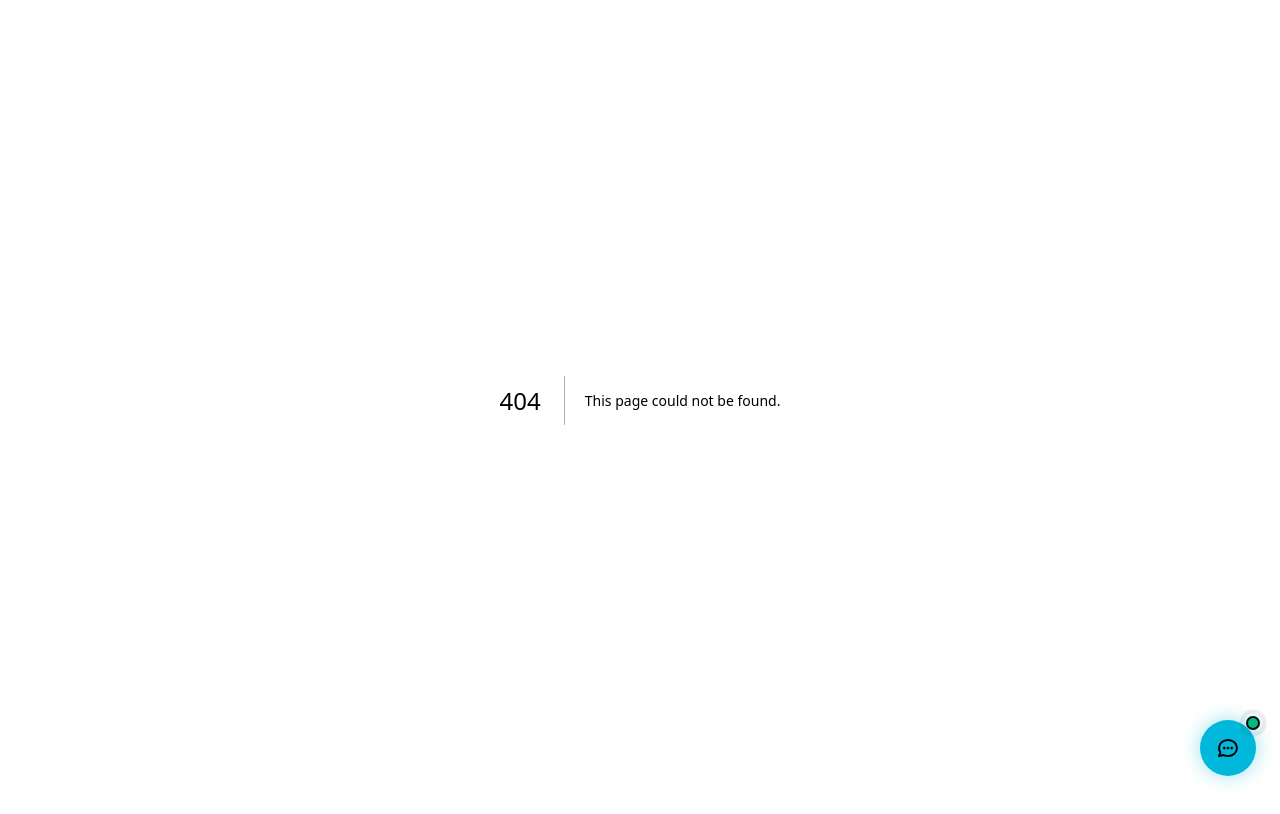
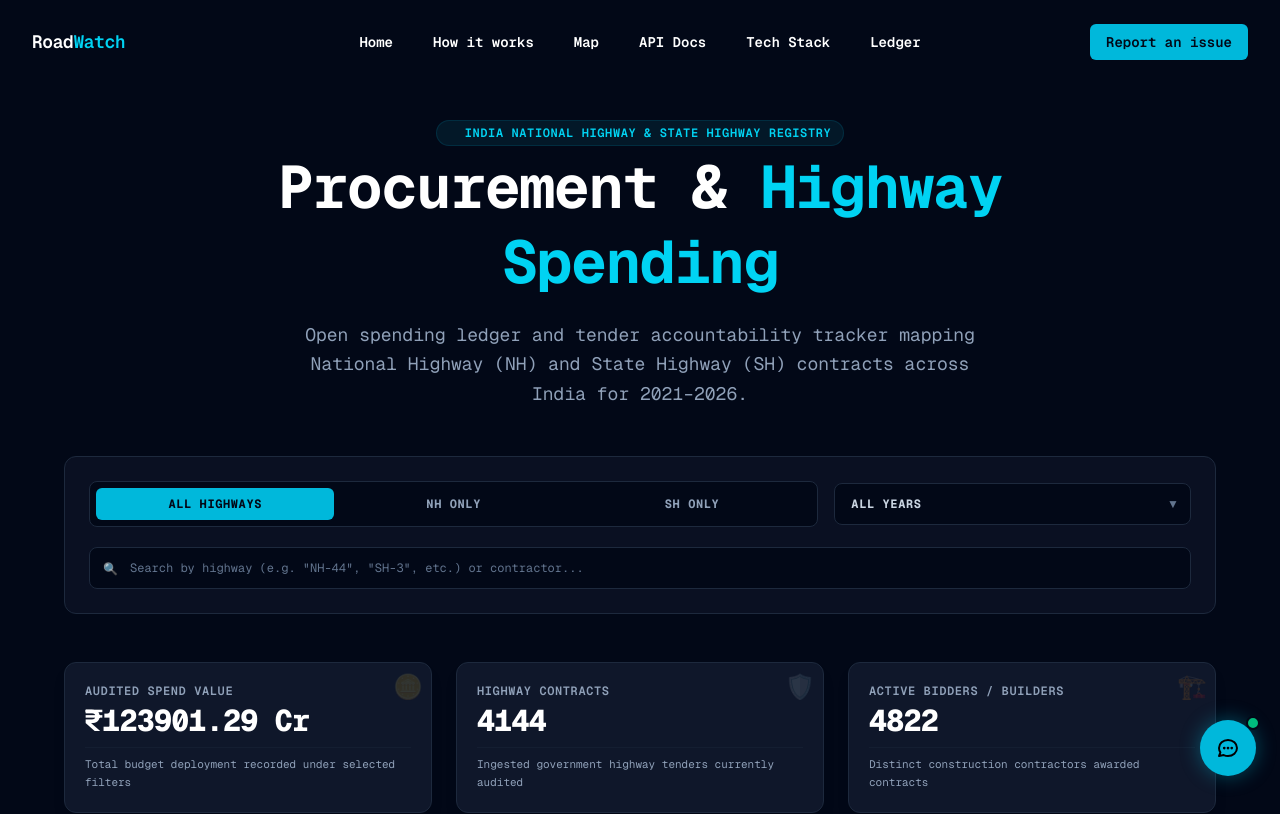
Before and after one commit to eklavyadev/roadwatch, a Next.js app: page /ledger in a window 1280 px wide. Before the commit this address had no page. Shown: the top 814 px of the page. Built offline with nearby package versions, Linux system fonts and the light colour scheme.

Commit message:
Updated paging, changed impact to ledger

```diff
--- a/app/impact/page.tsx
+++ b/app/ledger/page.tsx
@@ -30,7 +30,7 @@ const STATES_LIST = [
   'Telangana', 'Tripura', 'Uttar Pradesh', 'Uttarakhand', 'West Bengal'
 ].sort();
 
-export default function ImpactPage() {
+export default function LedgerPage() {
   const [contracts, setContracts] = useState<ContractRecord[]>([]);
   const [loading, setLoading] = useState(true);
   const [toast, setToast] = useState<{ message: string; type: 'success' | 'error' | 'info' } | null>(null);
@@ -46,7 +46,7 @@ export default function ImpactPage() {
 
   // Pagination State
   const [currentPage, setCurrentPage] = useState<number>(1);
-  const [itemsPerPage, setItemsPerPage] = useState<number>(1500);
+  const [itemsPerPage, setItemsPerPage] = useState<number>(500);
 
   // Statistics/aggregates derived from loaded state
   const [aggregates, setAggregates] = useState({
@@ -388,7 +388,6 @@ export default function ImpactPage() {
                         <option value={50}>50</option>
                         <option value={100}>100</option>
                         <option value={500}>500</option>
-                        <option value={1500}>1500</option>
                       </select>
                       <span>per page</span>
                     </div>
--- a/components/navbar.tsx
+++ b/components/navbar.tsx
@@ -10,7 +10,7 @@ const navigation = [
   { name: 'Map', href: '/#map' },
   { name: 'API Docs', href: '/api' },
   { name: 'Tech Stack', href: '/tech' },
-  { name: 'Impact', href: '/impact' },
+  { name: 'Ledger', href: '/ledger' },
 ];
 
 export default function Navbar() {
```
